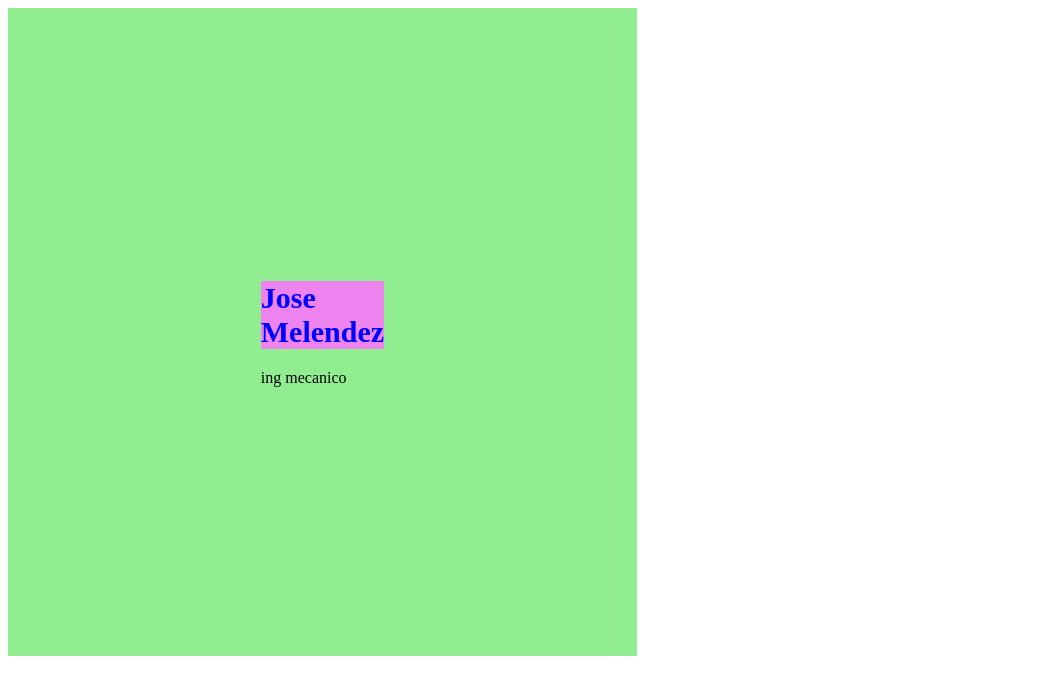
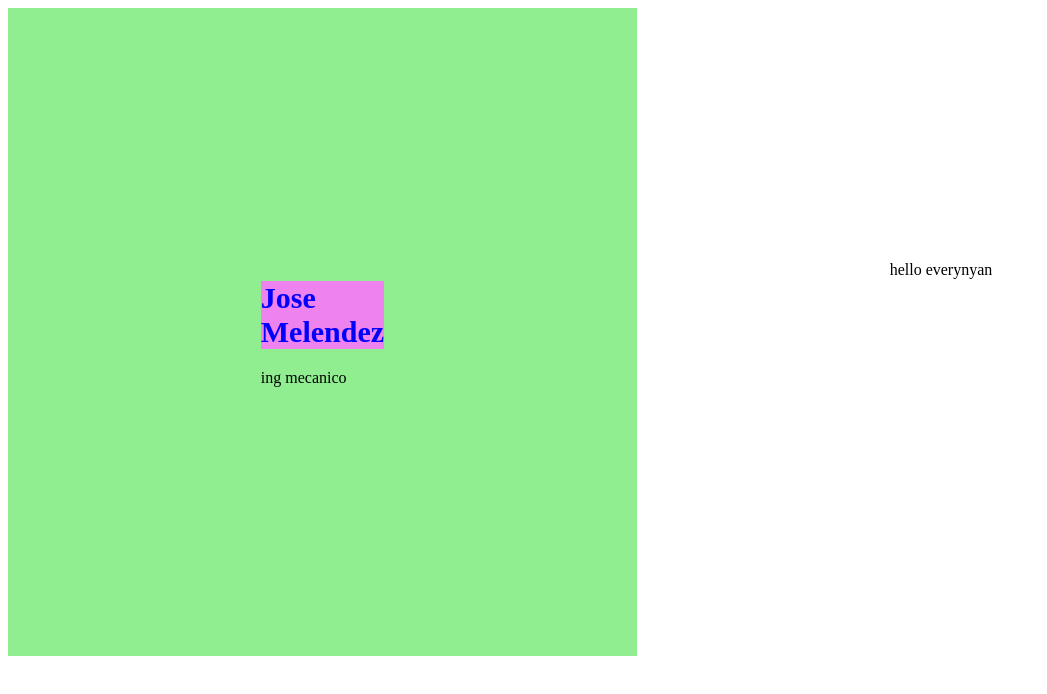
Before and after one commit to 2kapichoco/repower.github, a plain HTML site: page index.html in a window 1280 px wide. Shown: the whole page, without its empty margins (0-1047 px from the left). Drawn offline with Linux system fonts and the light colour scheme.

Commit message:
Actualizar pagina

```diff
--- a/index.html
+++ b/index.html
@@ -13,7 +13,7 @@
             <p>ing mecanico</p>
         </div>
         <div class="item2">
-
+            hello everynyan
         </div>
 
     </div>
```
